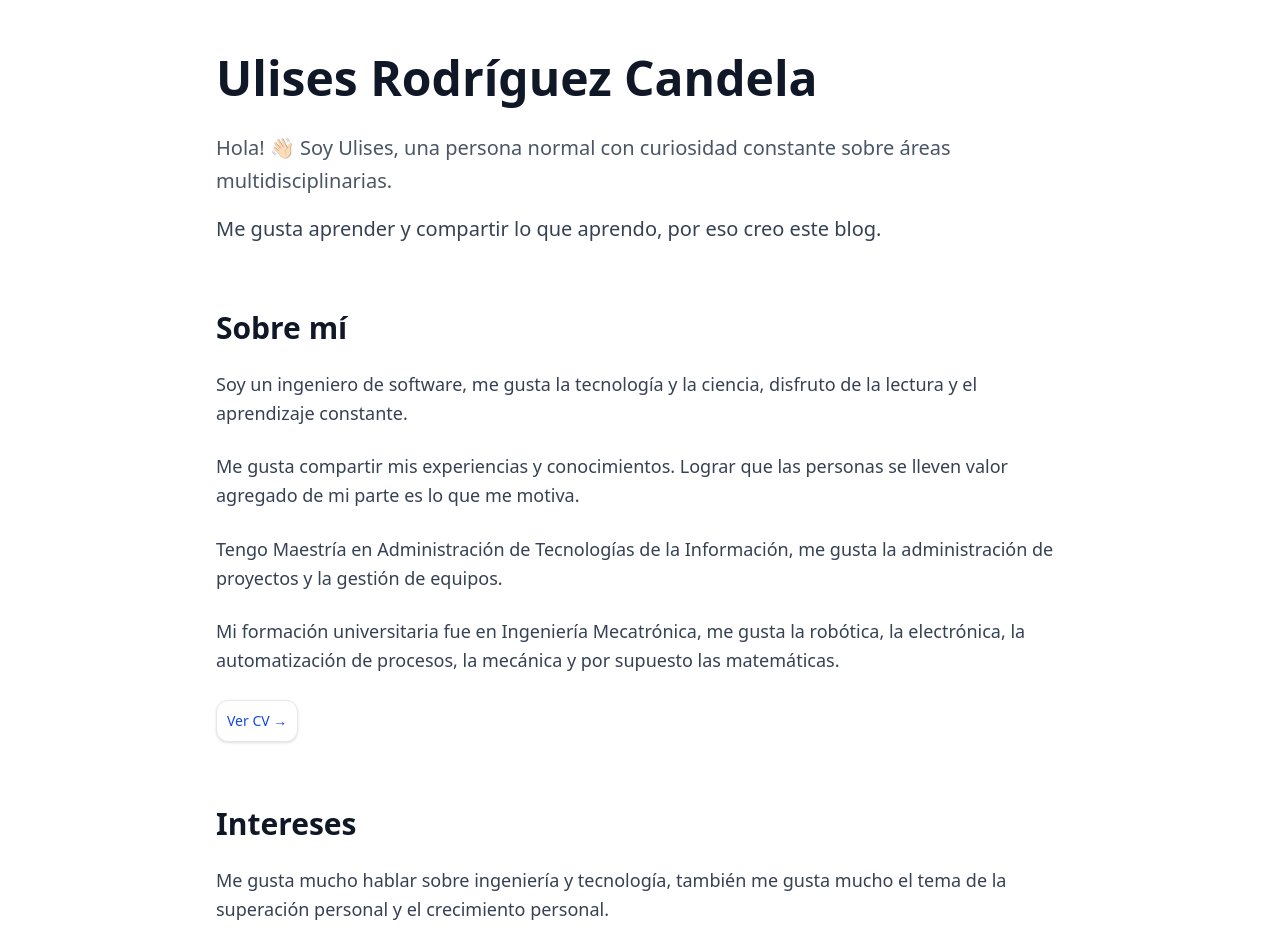
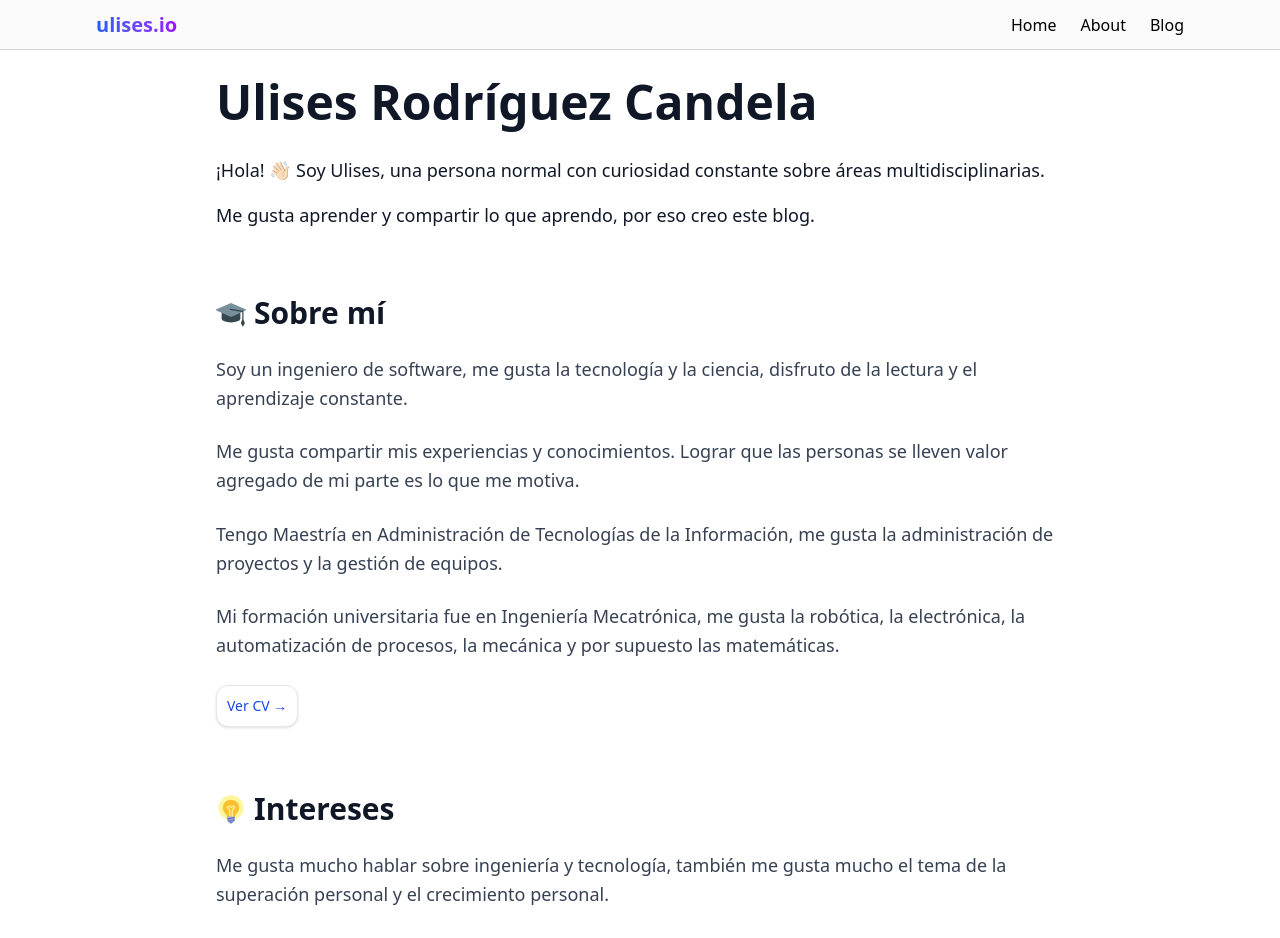
Before and after one commit to UlisesC12/ulises-io, a Next.js app: page / in a window 1280 px wide. Shown: the top 938 px of the page. Built offline with nearby package versions, Linux system fonts and the light colour scheme.

Commit message:
FEAT: Add navbar/header and add icons to main page for each section

```diff
--- a/package.json
+++ b/package.json
@@ -15,7 +15,8 @@
     "next-mdx-remote": "^5.0.0",
     "next-sitemap": "^4.2.3",
     "react": "^19.0.0",
-    "react-dom": "^19.0.0"
+    "react-dom": "^19.0.0",
+    "react-icons": "^5.5.0"
   },
   "devDependencies": {
     "@eslint/eslintrc": "^3",
--- a/src/app/page.js
+++ b/src/app/page.js
@@ -3,17 +3,20 @@ import Hero from '@/components/common/hero';
 import About from '@/components/common/about';
 import Interests from '@/components/common/interests';
 import LatestPosts from '@/components/common/latestPosts';
+import Header from '@/components/layout/header';
 
 export default function HomePage() {
 
 
   return (
-    <main className="max-w-4xl mx-auto px-6 py-12">
-
-      <Hero />
-      <About />
-      <Interests />
-      <LatestPosts />
-    </main>
+    <>
+      <Header />
+      <main className="max-w-4xl mx-auto px-6 py-18">
+        <Hero />
+        <About />
+        <Interests />
+        <LatestPosts />
+      </main>
+    </>
   );
 }
--- a/src/components/common/about.js
+++ b/src/components/common/about.js
@@ -1,8 +1,12 @@
+import { FcGraduationCap } from "react-icons/fc";
+
 export default function About() {
   return (
     <section className="mb-16">
       {/* About Section */}
-      <h2 className="text-3xl font-bold text-gray-900 mb-6">Sobre mí</h2>
+      <h2 className="text-3xl font-bold text-gray-900 mb-6 flex items-center gap-2">
+        <FcGraduationCap /> Sobre mí
+      </h2>
       <div className="space-y-6 text-gray-700 leading-relaxed text-lg">
         <p>
           Soy un ingeniero de software, me gusta la tecnología y la ciencia, disfruto de la lectura y el aprendizaje constante.
--- a/src/components/common/hero.js
+++ b/src/components/common/hero.js
@@ -2,17 +2,16 @@
 
 export default function Hero() {
   return (
-    < section className="mb-16" >
-      {/* Hero Section */}
+    <section className="mb-16">
       <h1 className="text-5xl font-bold text-gray-900 mb-6 leading-tight">
         Ulises Rodríguez Candela
       </h1>
-      <p className="text-xl text-gray-600 mb-4 leading-relaxed">
-        Hola! 👋🏻 Soy Ulises, una persona normal con curiosidad constante sobre áreas multidisciplinarias.
+      <p className="text-lg text-gray-900 mb-4 leading-relaxed">
+        ¡Hola! 👋🏻 Soy Ulises, una persona normal con curiosidad constante sobre áreas multidisciplinarias.
       </p>
-      <p className="text-xl text-gray-700 leading-relaxed">
+      <p className="text-lg text-gray-900 leading-relaxed">
         Me gusta aprender y compartir lo que aprendo, por eso creo este blog.
       </p>
-    </section >
+    </section>
   );
 }
--- a/src/components/common/interests.js
+++ b/src/components/common/interests.js
@@ -1,9 +1,13 @@
+import { FcIdea } from "react-icons/fc";
 
 export default function Interests() {
   return (
     <section className="mb-16">
       {/* Interests Section */}
-      <h2 className="text-3xl font-bold text-gray-900 mb-6">Intereses</h2>
+      <h2 className="text-3xl font-bold text-gray-900 mb-6 flex items-center gap-2">
+        <FcIdea />
+        Intereses
+      </h2>
       <div className="space-y-6 text-gray-700 leading-relaxed text-lg">
         <p>
           Me gusta mucho hablar sobre ingeniería y tecnología, también me gusta mucho el tema de la superación personal y el crecimiento personal.
--- a/src/components/common/latestPosts.js
+++ b/src/components/common/latestPosts.js
@@ -1,5 +1,6 @@
 import { getAllPostsData } from "../../../lib/posts";
 import Link from 'next/link';
+import { FcNext } from "react-icons/fc";
 
 export default function LatestPosts() {
   const posts = getAllPostsData();
@@ -7,7 +8,10 @@ export default function LatestPosts() {
   return (
     <section className="mb-16">
       {/* Latest Posts Section */}
-      <h2 className="text-3xl font-bold text-gray-900 mb-8">Últimos posts</h2>
+      <h2 className="text-3xl font-bold text-gray-900 mb-8 flex items-center gap-2">
+        <FcNext />
+        Últimos posts
+      </h2>
       {posts.length > 0 ? (
         <div className="grid gap-6 md:grid-cols-2">
           {posts.map(post => (
--- /dev/null
+++ b/src/components/layout/header.js
@@ -0,0 +1,34 @@
+import Link from "next/link";
+
+const LINKS = [
+  {
+    label: 'Home',
+    href: '/'
+  },
+  {
+    label: 'About',
+    href: '/about'
+  },
+  {
+    label: 'Blog',
+    href: '/blog'
+  }
+]
+
+export default function Header() {
+  return (
+    <header className="flex flex-row justify-between items-center bg-zinc-50 px-24 py-3 mb-4 border-b border-zinc-300 fixed w-full">
+      <span className="text-xl font-bold bg-gradient-to-r from-blue-600 to-purple-600 bg-clip-text text-transparent leading-tight">
+        ulises.io
+      </span>
+
+      <nav className="flex items-center space-x-6">
+        {LINKS.map((link) => (
+          <Link key={link.href} href={link.href} className="hover:text-blue-600 transition-colors">
+            {link.label}
+          </Link>
+        ))}
+      </nav>
+    </header>
+  );
+}
```
Also changed, not shown: 1 other file (tests, documents, lock files or other folders).
